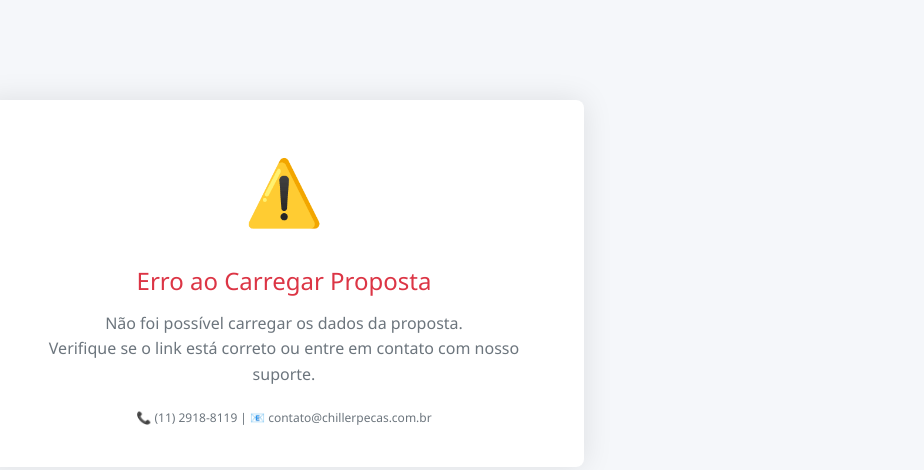
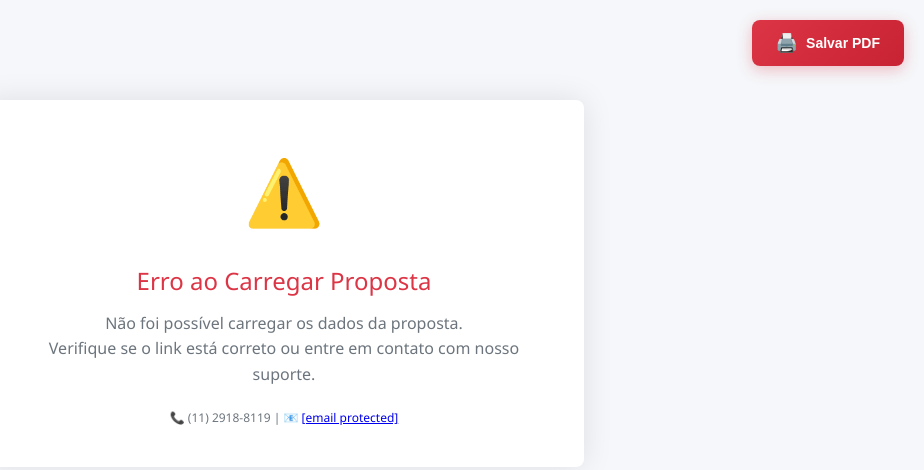
Before and after one commit to MirandaChiller/proposta-chiller-hablla, a website: page index.html in a window 1280 px wide. Shown: the whole page, without its empty margins (356-1280 px from the left). Drawn offline with Linux system fonts and the light colour scheme.

Commit message:
✨ V2: Layout com, impressao

```diff
--- a/index.html
+++ b/index.html
@@ -480,6 +480,49 @@
             }
         }
 
+        /* Botão Salvar PDF */
+        .print-button {
+            position: fixed;
+            top: 20px;
+            right: 20px;
+            background: linear-gradient(135deg, #dc3545 0%, #c82333 100%);
+            color: white;
+            padding: 12px 24px;
+            border: none;
+            border-radius: 8px;
+            font-size: 14px;
+            font-weight: 600;
+            cursor: pointer;
+            box-shadow: 0 4px 15px rgba(220, 53, 69, 0.3);
+            z-index: 1000;
+            display: flex;
+            align-items: center;
+            gap: 8px;
+            transition: all 0.3s ease;
+        }
+
+        .print-button:hover {
+            transform: translateY(-2px);
+            box-shadow: 0 6px 20px rgba(220, 53, 69, 0.4);
+        }
+
+        .print-button:active {
+            transform: translateY(0);
+        }
+
+        .print-icon {
+            font-size: 18px;
+        }
+
+        @media (max-width: 768px) {
+            .print-button {
+                top: 10px;
+                right: 10px;
+                padding: 10px 18px;
+                font-size: 12px;
+            }
+        }
+
         @media print {
             body {
                 background: white;
@@ -488,13 +531,19 @@
                 box-shadow: none;
                 margin: 0;
             }
-            #loading, .error-message {
+            #loading, .error-message, .print-button {
                 display: none !important;
             }
         }
     </style>
 </head>
 <body>
+    <!-- Botão Salvar PDF -->
+    <button class="print-button" onclick="window.print()" title="Salvar como PDF ou Imprimir">
+        <span class="print-icon">🖨️</span>
+        <span>Salvar PDF</span>
+    </button>
+
     <!-- Loading Screen -->
     <div id="loading">
         <div style="text-align: center;">
@@ -512,7 +561,7 @@
             Verifique se o link está correto ou entre em contato com nosso suporte.
         </div>
         <p style="color: #6c757d; font-size: 12px; margin-top: 20px;">
-            📞 (11) 2918-8119 | 📧 contato@chillerpecas.com.br
+            📞 (11) 2918-8119 | 📧 <a href="/cdn-cgi/l/email-protection" class="__cf_email__" data-cfemail="4a2925243e2b3e250a29222326262f383a2f292b3964292527642838">[email&#160;protected]</a>
         </p>
     </div>
 
@@ -699,14 +748,14 @@
 
                 <div class="footer-highlight">
                     <strong>📞 Central:</strong> (11) 2918-8119<br>
-                    <strong>📧 Email:</strong> contato@chillerpecas.com.br<br>
+                    <strong>📧 Email:</strong> <a href="/cdn-cgi/l/email-protection" class="__cf_email__" data-cfemail="d6b5b9b8a2b7a2b996b5bebfbabab3a4a6b3b5b7a5f8b5b9bbf8b4a4">[email&#160;protected]</a><br>
                     <strong>🌐 Site:</strong> www.chillerpecas.com.br
                 </div>
             </div>
         </div>
     </div>
 
-    <script>
+    <script data-cfasync="false" src="/cdn-cgi/scripts/5c5dd728/cloudflare-static/email-decode.min.js"></script><script>
         // Decode JWT token
         function decodeToken(token) {
             try {
```
